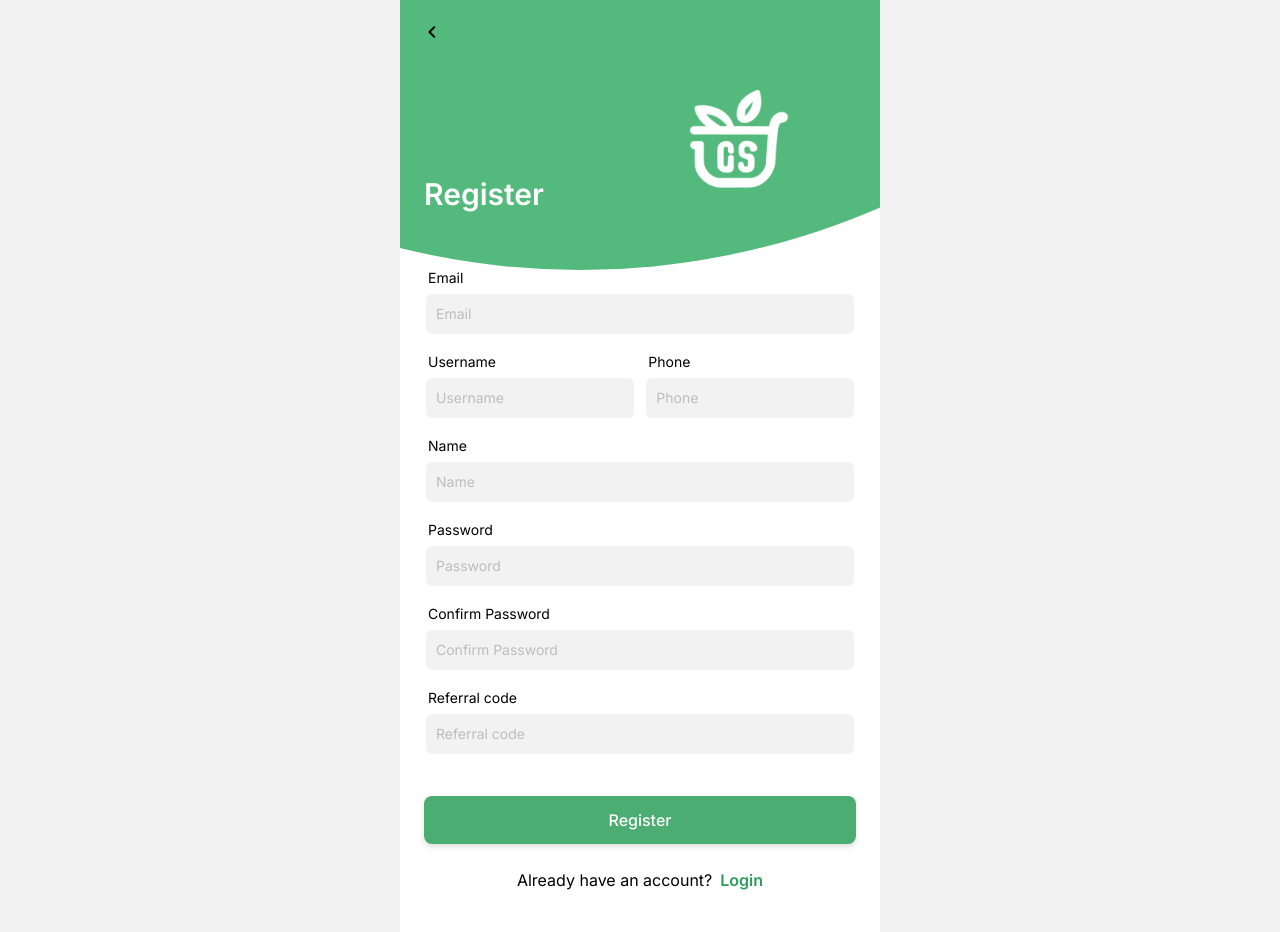
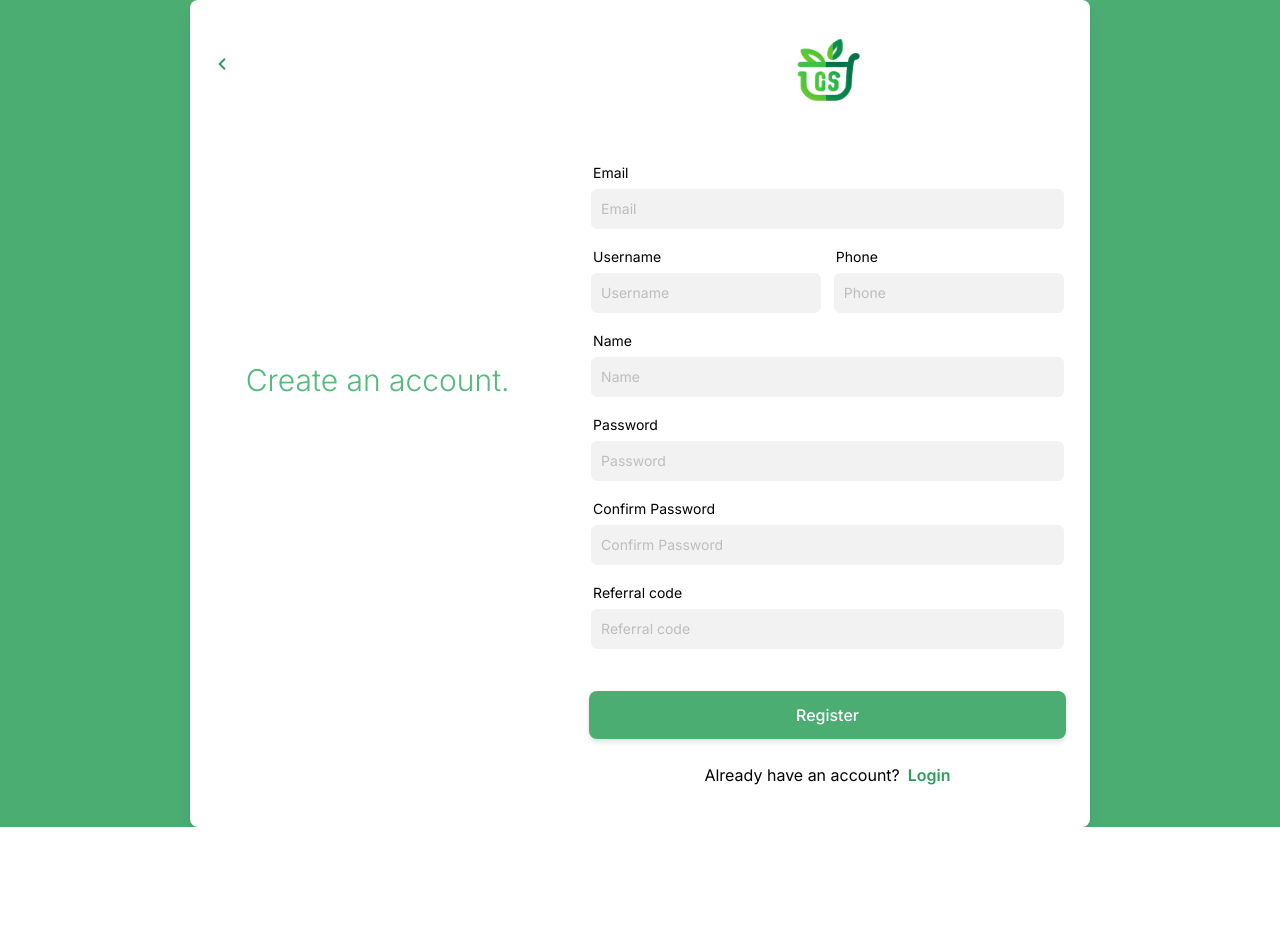
Before and after one commit to purwadhikafullstack/JCWDOL0901, a React (Create React App) app in the folder projects/client/: page /register in a window 1280 px wide. After the commit the page ends 827 px from the top, so only its background shows below. Built offline with nearby package versions, Linux system fonts and the light colour scheme.

Commit message:
separated layout for desktop / mobile

```diff
--- /dev/null
+++ b/projects/client/src/pages/Greeting/GreetingDesktop.jsx
@@ -0,0 +1,26 @@
+import React from "react";
+import { useLocation, useNavigate } from "react-router-dom";
+import GreetingMessage from "../../components/Greeting/GreetingMessage";
+import CompanyLogo from "../../components/CompanyLogo";
+
+const GreetingDesktop = () => {
+	const location = useLocation();
+	const navigate = useNavigate();
+
+	React.useEffect(() => {
+		if (!location?.state?.fromRegister) navigate("/");
+	}, []);
+
+	return (
+		location?.state?.email && (
+			<div className="flex flex-col items-center mx-auto pb-24 min-w-[480px] h-screen bg-white flex flex-col">
+				<CompanyLogo color={true} className={"w-[80px] my-10 cursor-pointer"} />
+				<div>
+					<GreetingMessage navigate={navigate} email={location?.state?.email} />
+				</div>
+			</div>
+		)
+	);
+};
+
+export default GreetingDesktop;
--- a/projects/client/src/pages/Greeting/GreetingPage.jsx
+++ b/projects/client/src/pages/Greeting/GreetingPage.jsx
@@ -1,10 +1,12 @@
 import React from "react";
 import GreetingMobile from "./GreetingMobile";
+import GreetingDesktop from "./GreetingDesktop";
 
 const GreetingPage = () => {
 	return (
 		<div>
-			<GreetingMobile />
+			<GreetingDesktop />
+			{/* <GreetingMobile /> */}
 		</div>
 	);
 };
--- /dev/null
+++ b/projects/client/src/pages/Register/RegisterDesktop.jsx
@@ -0,0 +1,35 @@
+import React from "react";
+import BackButton from "../../components/BackButton";
+import RegisterForm from "../../components/Register/RegisterForm";
+import CompanyLogo from "../../components/CompanyLogo";
+import RegisterIllustration from "../../components/Register/RegisterIllustration";
+
+const DesktopIllustration = () => {
+	return (
+		<div className="my-auto mx-12">
+			<div className="mb-4 text-green-200 text-3xl font-light">
+				Create an account.
+			</div>
+			<RegisterIllustration className="w-[400px] pb-12" />
+		</div>
+	);
+};
+
+const RegisterDesktop = () => {
+	return (
+		<div className="flex flex-col mx-auto my-auto flex-1 min-w-[480px] min-h-screen overflow-hidden bg-green-300">
+			<div className="flex flex-row shrink-0 justify-around bg-white mx-auto my-auto rounded-lg min-w-fit shadow-lg">
+				<div className="flex flex-col shrink-0 pt-8 content-start min-w-[fit] content-center">
+					<BackButton url="/" color="text-green-400" />
+					<DesktopIllustration />
+				</div>
+				<div className="flex flex-col items-center shrink-0">
+					<CompanyLogo color="true" className="mt-8 w-[75px] cursor-pointer" />
+					<RegisterForm />
+				</div>
+			</div>
+		</div>
+	);
+};
+
+export default RegisterDesktop;
--- a/projects/client/src/pages/Register/RegisterMobile.jsx
+++ b/projects/client/src/pages/Register/RegisterMobile.jsx
@@ -4,12 +4,21 @@ import RegisterIllustration from "../../components/Register/RegisterIllustration
 import RegisterForm from "../../components/Register/RegisterForm.jsx";
 import CircularBackgroundDecoration from "../../components/CircularBackgroundDecoration.jsx";
 
+const MobileIllustration = () => {
+	return (
+		<div className="text-white flex flex-row justify-center items-center z-10 mb-12">
+			<div className="mt-28 mr-auto ml-6 text-3xl font-semibold">Register</div>
+			<RegisterIllustration className="w-[135px] mr-auto ml-auto pr-4" />
+		</div>
+	);
+};
+
 const RegisterMobile = () => {
 	return (
 		<div className="flex flex-col mx-auto flex-1 max-w-[480px] min-h-screen overflow-hidden bg-white">
 			<CircularBackgroundDecoration />
-			<BackButton url="/" />
-			<RegisterIllustration />
+			<BackButton url="/" color="text-white" />
+			<MobileIllustration />
 			<RegisterForm />
 		</div>
 	);
--- a/projects/client/src/pages/Register/RegisterPage.jsx
+++ b/projects/client/src/pages/Register/RegisterPage.jsx
@@ -1,10 +1,12 @@
 import React from "react";
 import RegisterMobile from "./RegisterMobile.jsx";
+import RegisterDesktop from "./RegisterDesktop.jsx";
 
 const RegisterPage = () => {
 	return (
 		<div>
-			<RegisterMobile />
+			<RegisterDesktop />
+			{/* <RegisterMobile /> */}
 		</div>
 	);
 };
```
